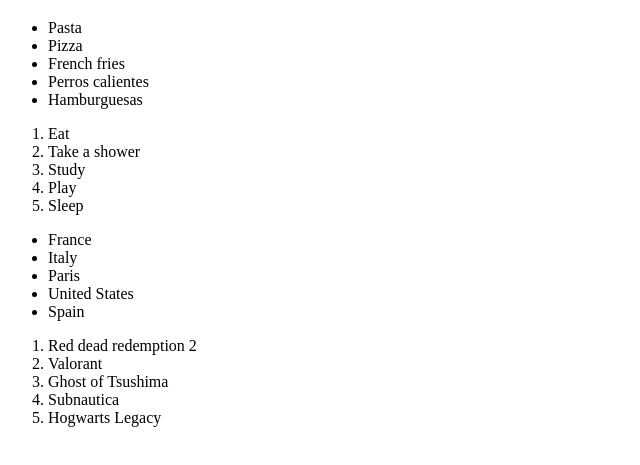
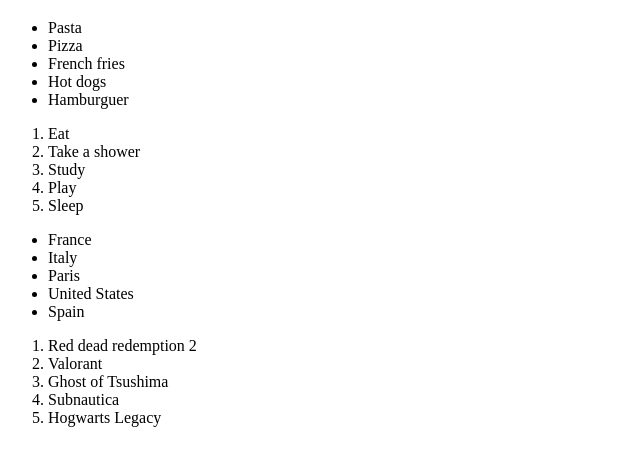
Before and after one commit to Standup13/Listas, a plain HTML site: page index.html in a window 1280 px wide. Shown: the part 61-526 px from the top of the page, without its empty margins (0-640 px from the left). Drawn offline with Linux system fonts and the light colour scheme.

Commit message:
Feat:Finish

```diff
--- a/index.html
+++ b/index.html
@@ -12,8 +12,8 @@
     <li>Pasta</li>
     <li>Pizza</li>
     <li>French fries</li>
-    <li>Perros calientes</li>
-    <li>Hamburguesas</li>
+    <li>Hot dogs</li>
+    <li>Hamburguer</li>
   </ul>
 
   <ol>
```
